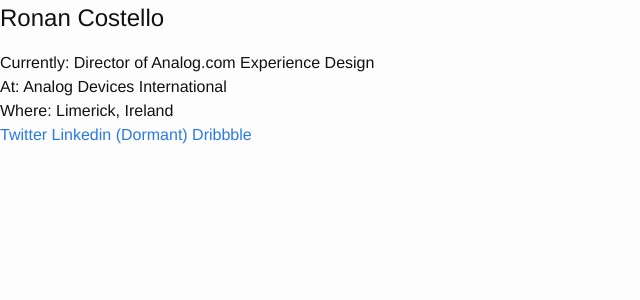
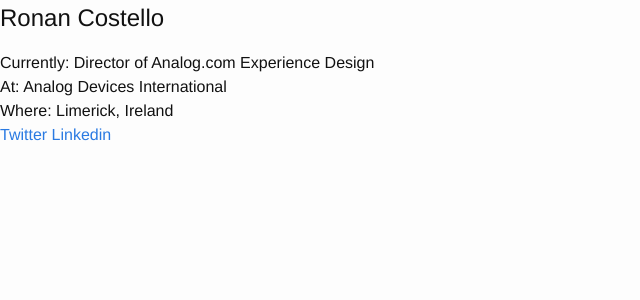
Before and after one commit to anonymousronan/anonymousronan.github.io, a Jekyll site: the page built from index.html, in a window 1280 px wide. Shown: the top 300 px of the page, without its empty margins (0-640 px from the left). Built offline with Jekyll 4.4.1, drawn with Linux system fonts in a browser that asks for light colours; nearby versions of some CDN libraries; some web fonts are replaced.

Commit message:
Update index.html

```diff
--- a/index.html
+++ b/index.html
@@ -24,7 +24,7 @@ layout: onepage
 	<div id="links-container">
 		<a href="https://twitter.com/anonymousronan">Twitter</a>
 		<a href="https://www.linkedin.com/in/ronan-costello-10818970">Linkedin</a>
-		<a href="https://dribbble.com/anonymousronan">(Dormant) Dribbble</a>
+		<!--<a href="https://dribbble.com/anonymousronan">(Dormant) Dribbble</a>-->
 	</div>
 
 </section>
```
